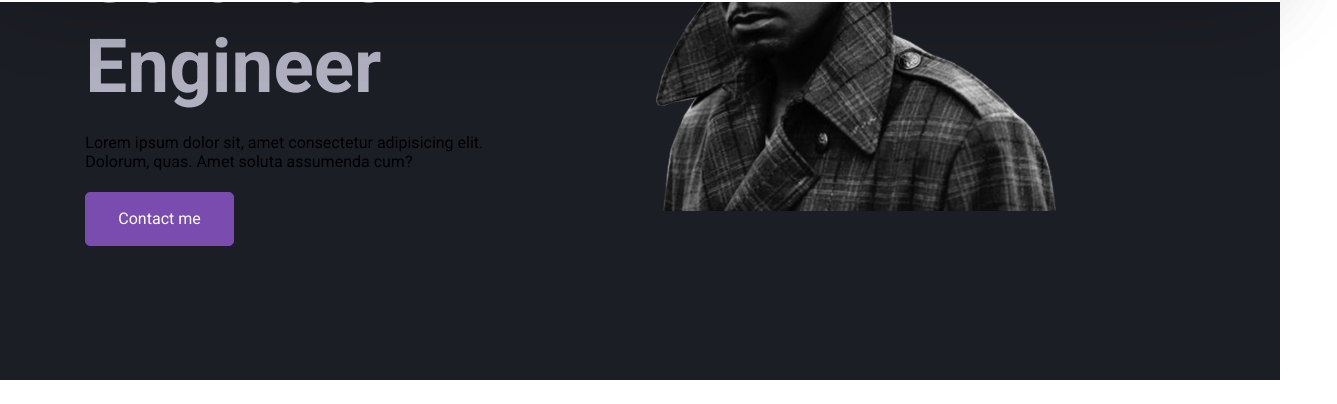
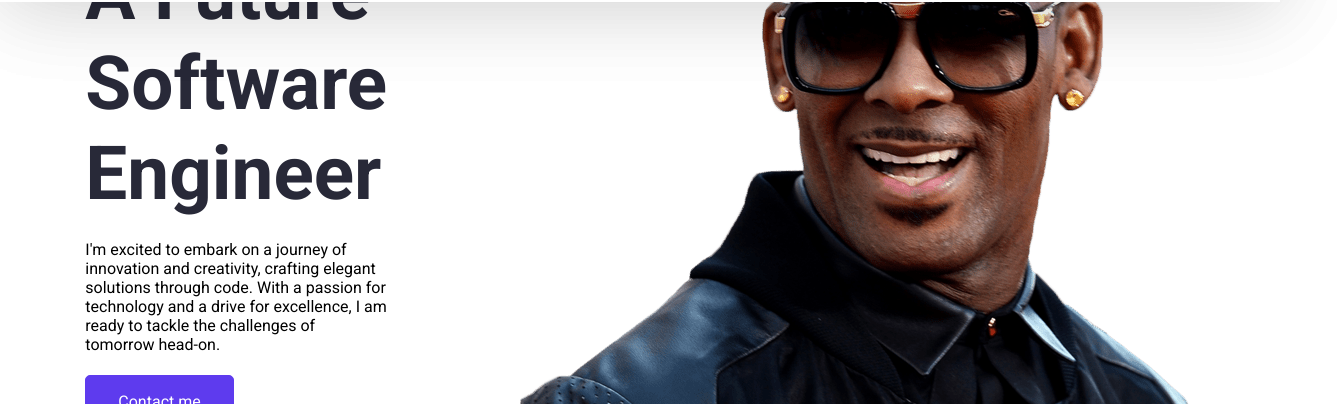
Before and after one commit to eorfnoewjnfvoejfvn/Thisanka_Personal_Portfolio-, a React (Create React App) app: page / in a window 1280 px wide. Shown: the part 332-736 px from the top of the page, 1337 px wide, since content can reach past the window. Built offline with nearby package versions, Linux system fonts and the light colour scheme.

Commit message:
fixing some bugs and that

```diff
--- a/public/index.html
+++ b/public/index.html
@@ -18,7 +18,7 @@
     <link rel="preconnect" href="https://fonts.gstatic.com" crossorigin>
     <link href="https://fonts.googleapis.com/css2?family=Comfortaa:wght@300;400;600;700&family=Roboto:wght@400;500;700&display=swap" rel="stylesheet">
     <!-- Font Family Link End -->
-    <title> logoipsum'</title>
+    <title> Thisanka.com'</title>
   </head>
   <body>
     <!-- <noscript>You need to enable JavaScript to run this app.</noscript> -->
--- a/src/App.css
+++ b/src/App.css
@@ -18,14 +18,14 @@ h1, h2, h3, h4, h5, h6, p {
 /* When done like this i can easaily change any of the colours throughout the whole code */
 
 :root {
-    --primary: #7a4caf;
-    --secondary: #6428a7;
-    --heading-color: #b0b0c0;
-    --bg-shade: #1c1e25;
-    --darkblue: #101127;
-    --black: #000000;
-    --white: #ffffff;
-  }
+  --primary: #5e3bee;
+  --heading-color: #282938;
+  --bg-shade: #f5fcff;
+  --github: #e62872;
+  --darkblue: #1c1e53;
+  --black: #000000;
+  --white: #ffffff;
+}
 
 
 .btn {
@@ -132,7 +132,7 @@ h1, h2, h3, h4, h5, h6, p {
   align-items: center;
   justify-content: space-between;
   gap: 32px;
-  background-color: var(--bg-shade);
+  background-color: var(--white);
 }
 .hero--section--content-box {
   display: flex;
--- a/src/Pages/Home/HeroSection.jsx
+++ b/src/Pages/Home/HeroSection.jsx
@@ -10,8 +10,8 @@ export default function HeroSection() {
             Software Engineer
           </h1>
           <p className="hero--section-description">
-            Lorem ipsum dolor sit, amet consectetur adipisicing elit.
-            <br /> Dolorum, quas. Amet soluta assumenda cum?
+          I'm excited to embark on a journey of innovation and creativity, crafting elegant solutions through code.
+          With a passion for technology and a drive for excellence, I am ready to tackle the challenges of tomorrow head-on.
           </p>
         </div>
         <button className="btn btn-primary">Contact me</button>
--- a/src/Pages/Home/Navbar.jsx
+++ b/src/Pages/Home/Navbar.jsx
@@ -37,7 +37,7 @@ function Navbar() {
   return (
     <nav className={`navbar ${navActive ? "active" : ""}`}>
       <div>
-        <img src="./img/logo.svg" alt="Logoipsum" />
+        <img src="public/img/logo.png" alt="thisanka.com" />
       </div>
       <a
         className={`nav__hamburger ${navActive ? "active" : ""}`}
```
Also changed, not shown: public/img/hero_img.png, public/logo.png (added).
